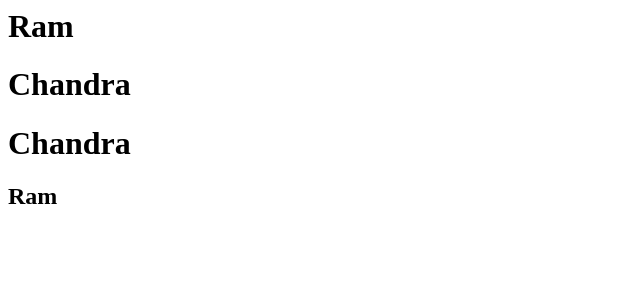
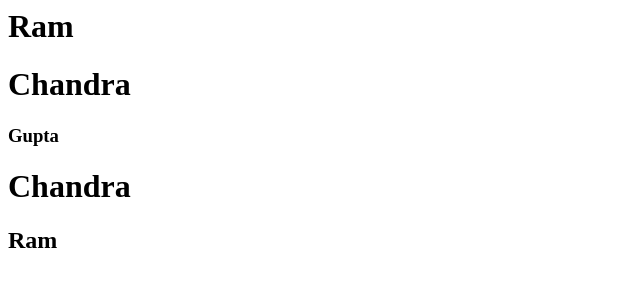
Before and after one commit to ram090/githubrepo1, a plain HTML site: page index.html in a window 1280 px wide. Shown: the whole page, without its empty margins (0-640 px from the left). Drawn offline with Linux system fonts and the light colour scheme.

Commit message:
Remote Changes 2

```diff
--- a/index.html
+++ b/index.html
@@ -1,4 +1,4 @@
 
 <h1>Ram</h1><h1>Chandra</h1>
-
+<h3>Gupta</h3>
 <h1>Chandra</h1><h2>Ram</h2>
```
